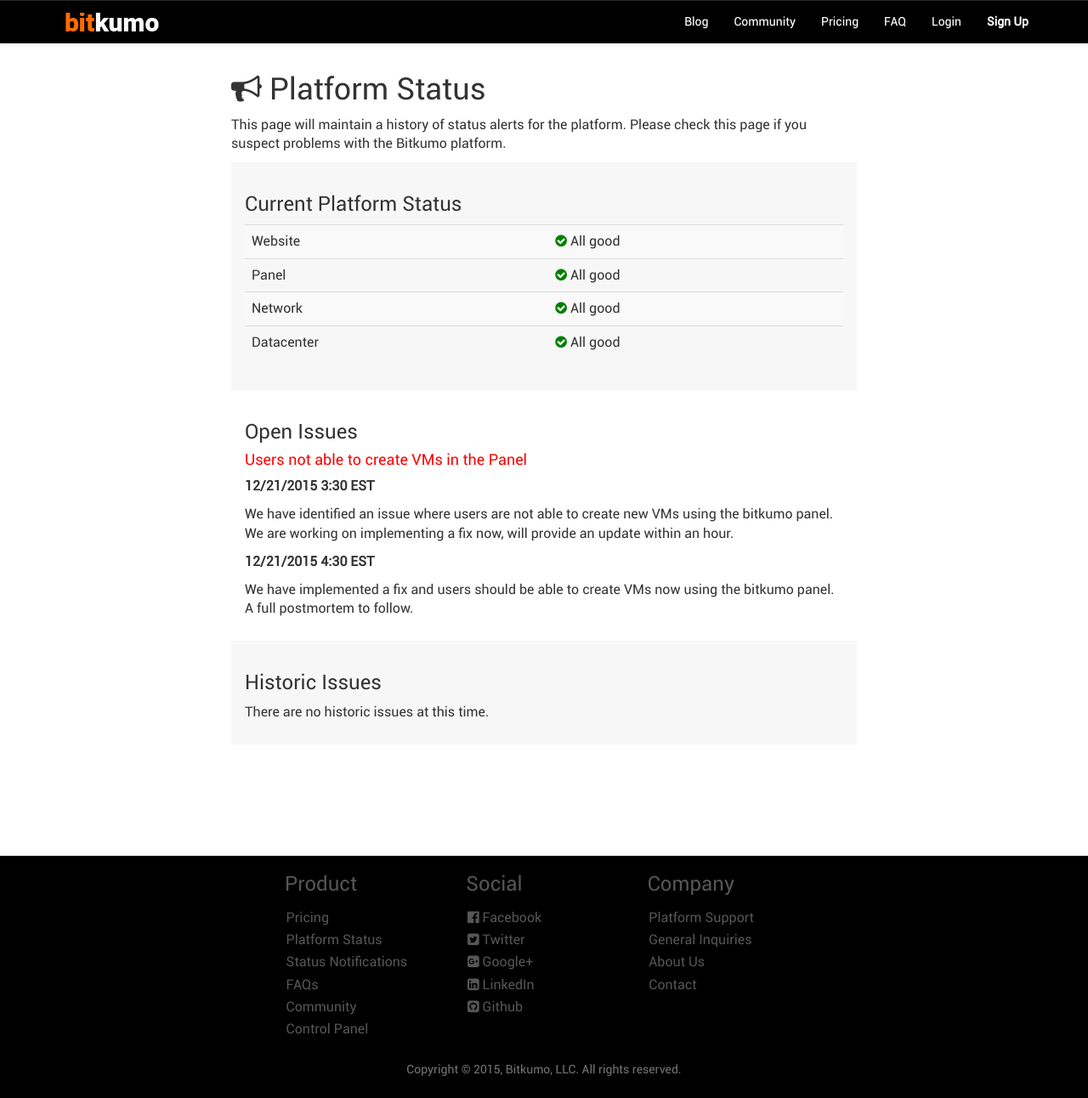
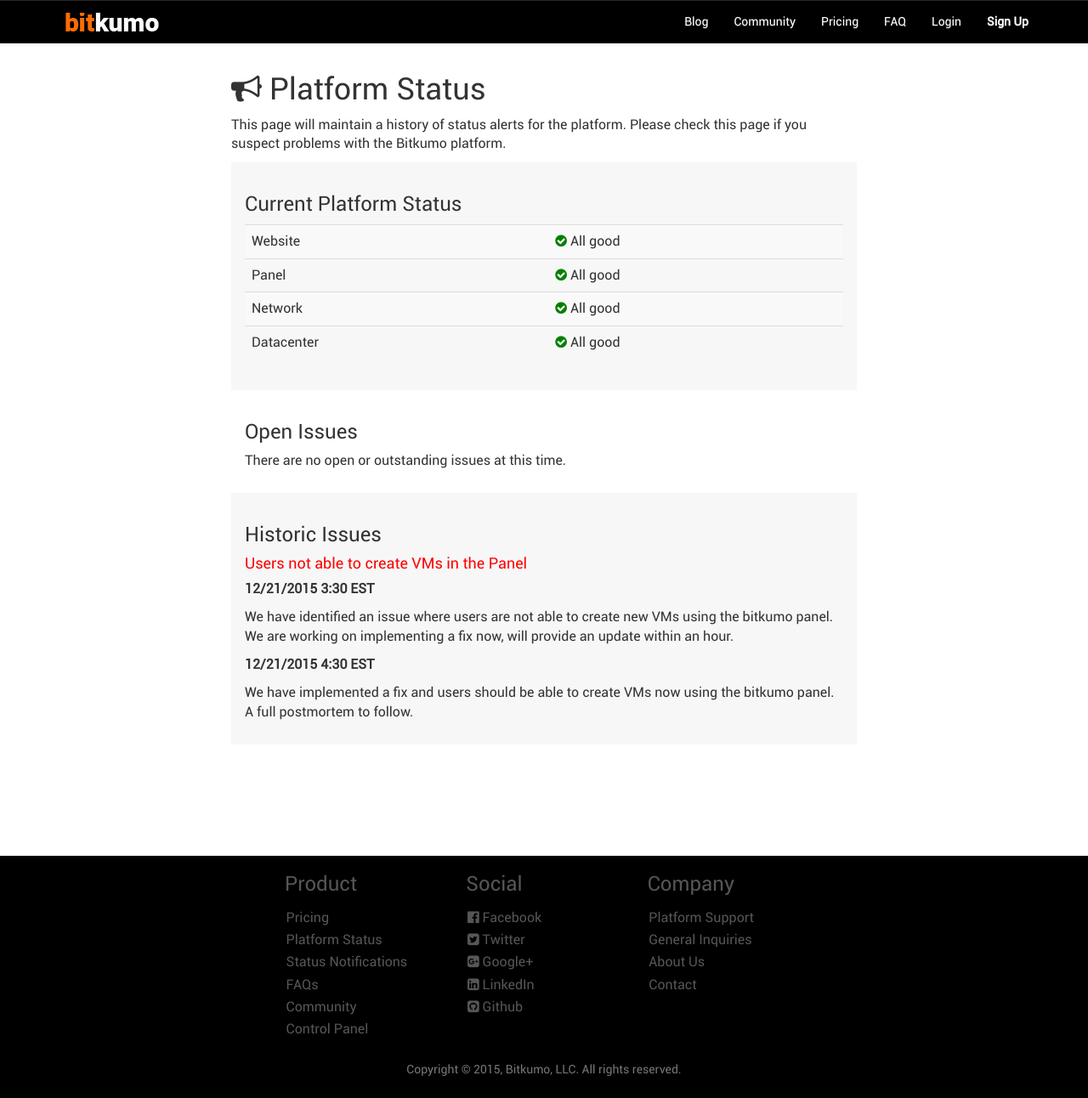
Before and after one commit to silverp1/bitkumo-website, a Jekyll site: the page built from status.html, in a window 1280 px wide and 1292 px high. Shown: the whole window at 85% size. Built offline with Jekyll 4.4.1, drawn with Linux system fonts in a browser that asks for light colours; nearby versions of some CDN libraries; some of the changed lines change nothing that is shown.

Commit message:
Remove Open Issue

```diff
--- a/status.html
+++ b/status.html
@@ -31,6 +31,16 @@
     <div class="row-normal">
       <h3>Open Issues</h3>
 
+      <p>There are no open or outstanding issues at this time.</p>
+
+      <!--
+      <table class="table table-striped">
+    </table>
+      !-->
+    </div>
+    <div class="muted-row">
+      <h3>Historic Issues</h3>
+
       <h4 class="critical"> Users not able to create VMs in the Panel </h4>
       <p><b> 12/21/2015 3:30 EST </b></p>
       <p> We have identified an issue where users are not able to create new VMs using the bitkumo panel. We are working on implementing a fix now, will provide an update within an hour. </p>
@@ -38,16 +48,5 @@
       <p><b> 12/21/2015 4:30 EST </b></p>
       <p> We have implemented a fix and users should be able to create VMs now using the bitkumo panel. A full postmortem to follow. </p>
 
-      <!--
-      <p>There are no open or outstanding issues at this time.</p>
-      -->
-      <!--
-      <table class="table table-striped">
-    </table>
-      !-->
-    </div>
-    <div class="muted-row">
-      <h3>Historic Issues</h3>
-      <p>There are no historic issues at this time.</p>
     </div>
   </div>
```
